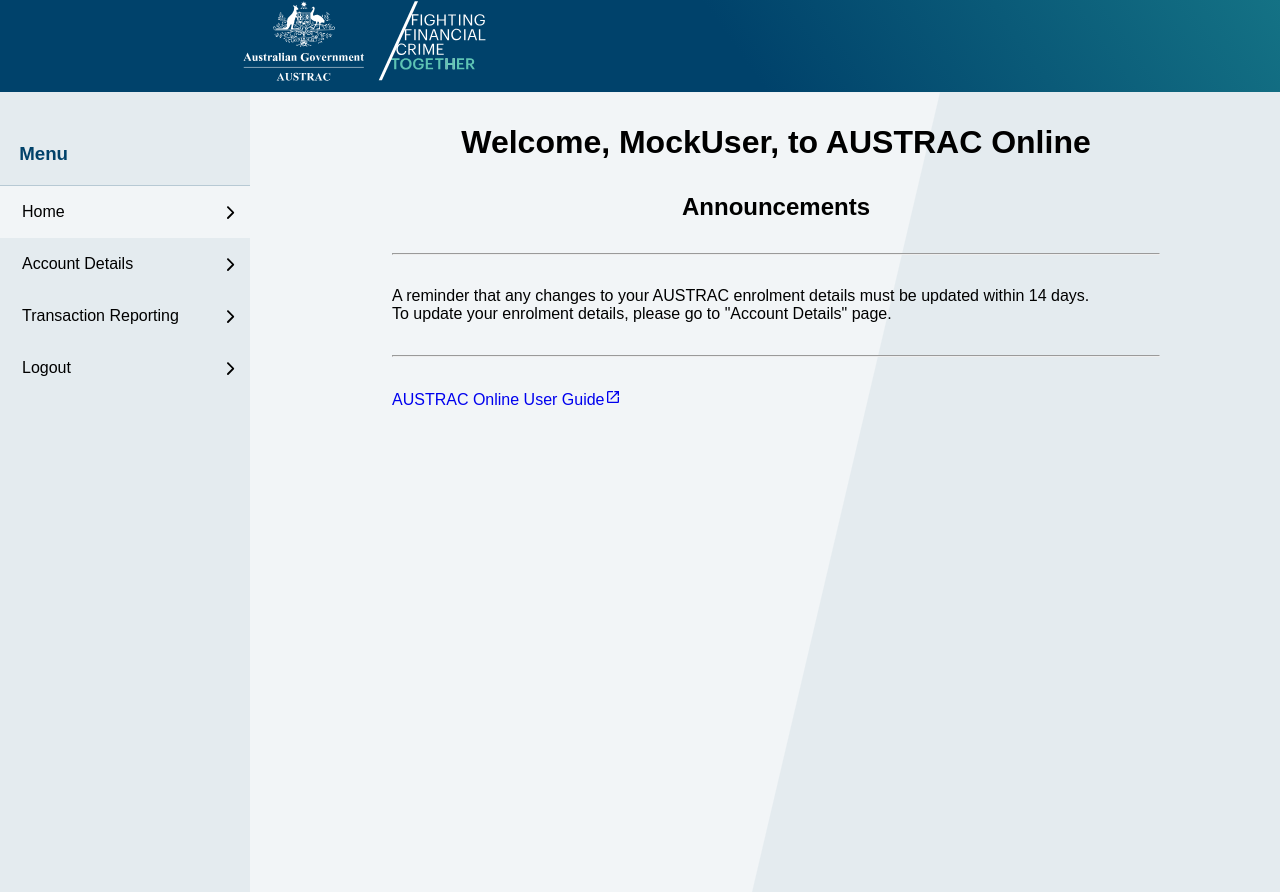
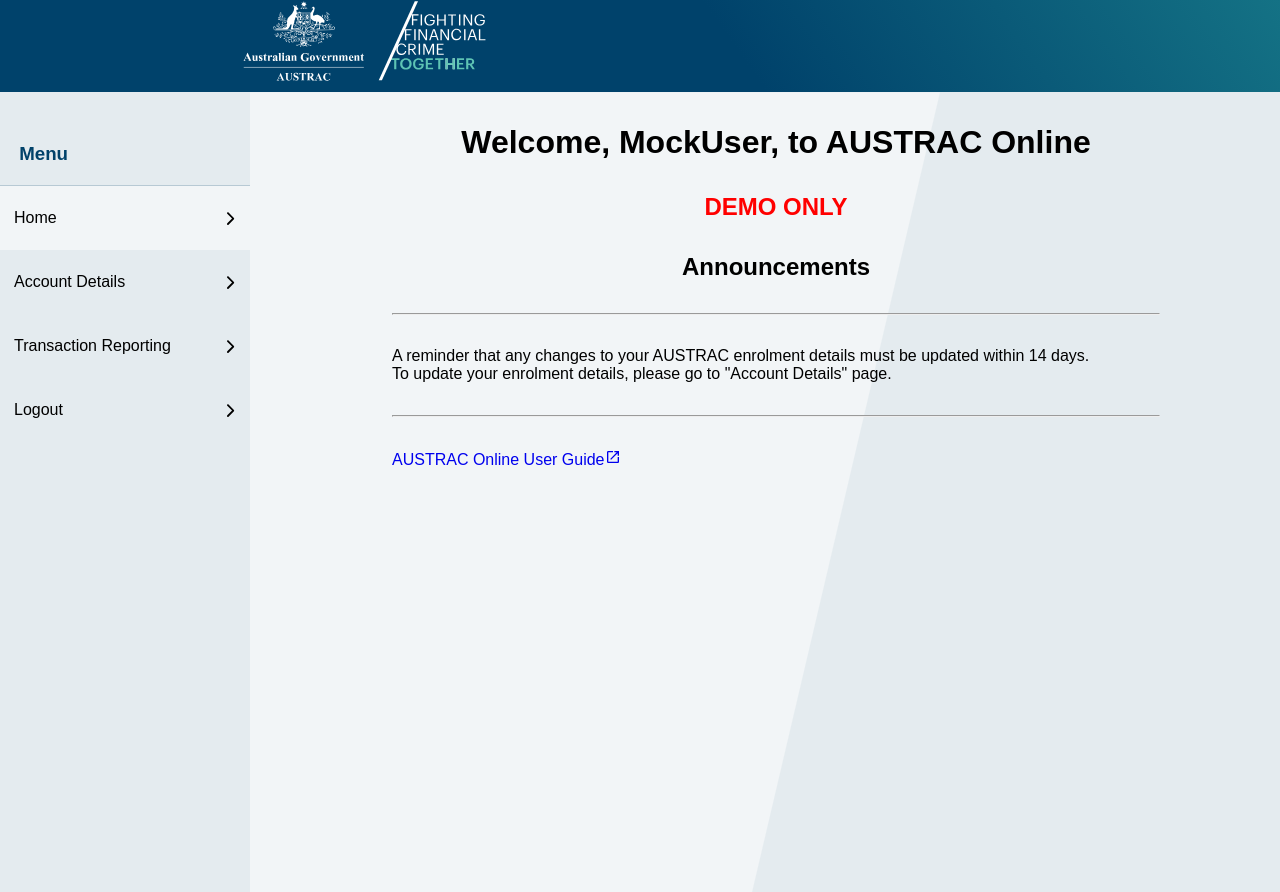
Before and after one commit to cocolam-dev/react-ao, a React (Vite) app: page / in a window 1280 px wide. Both pictures are taken after a click on the button "Login". Built offline with nearby package versions, Linux system fonts and the light colour scheme.

Commit message:
Added DEMO

```diff
--- a/src/App.jsx
+++ b/src/App.jsx
@@ -1,8 +1,7 @@
-import { useState } from "react";
 import "./App.css";
 import Navbar from "./components/Navbar";
 import Login from "./components/Login";
-import logo from "./images/austrac-logo.svg";
+
 import AccountDetails from "./components/AccountDetails";
 import AOHome from "./components/AOHome";
 import { useGlobalContext } from "./components/GlobalContext";
--- a/src/components/AOHome.jsx
+++ b/src/components/AOHome.jsx
@@ -7,6 +7,7 @@
     <div className="AOHomePage">
       <section>
         <h1>Welcome, {currentUser.Username}, to AUSTRAC Online</h1>
+        <h2 className="DemoWarning">DEMO ONLY</h2>
         <h2>Announcements</h2>
         <hr />
         <p>
--- a/src/components/AccountDetails.jsx
+++ b/src/components/AccountDetails.jsx
@@ -46,7 +46,7 @@
   return (
     <div className="AccountDetailsPage">
       <h1>Account Details</h1>
-
+      <h2 className="DemoWarning">DEMO ONLY</h2>
       <form className="AccountDetailsForm">
         <div className="AccountDetailInputField">
           <label htmlFor="Username">Username</label>
--- a/src/components/Login.jsx
+++ b/src/components/Login.jsx
@@ -8,6 +8,7 @@
     <div className="LoginPage">
       <section>
         <h1>AUSTRAC Online</h1>
+        <h2 className="DemoWarning">DEMO ONLY</h2>
         <div className="LoginContainer">
           <LoginExistingUser />
           <LoginNewUser setCurrentPage={setCurrentPage} />
--- a/src/components/LoginExistingUser.jsx
+++ b/src/components/LoginExistingUser.jsx
@@ -15,6 +15,7 @@
   return (
     <div className="LoginExistingUserContainer">
       <h2>Existing User</h2>
+
       <form action="" className="UserLoginForm">
         <label name="UserName">User / Email Address</label>
         <input type="text" value="MockUser" onChange={handleFormInput} />
--- a/src/components/TR.jsx
+++ b/src/components/TR.jsx
@@ -76,6 +76,7 @@
     <div className="TRPage">
       <section>
         <h1>Transaction Reporting</h1>
+        <h2 className="DemoWarning">DEMO ONLY</h2>
         <h2>Upload a transaction report</h2>
         <form className="TRUploadForm">
           <label htmlFor="TRUpload" className="Instruction">
--- a/src/index.css
+++ b/src/index.css
@@ -29,6 +29,13 @@
 
 h2 {
   margin: 2rem 0;
+  display: flex;
+  justify-content: center;
+}
+
+.DemoWarning {
+  color: #ff0000;
+  text-transform: uppercase;
   display: flex;
   justify-content: center;
 }
@@ -295,7 +302,12 @@
   border: none;
   background-color: #e4ebef;
   font-size: 1rem;
-  margin: 1rem;
+  height: 4rem;
+  width: 100%;
+  text-align: left;
+  text-indent: 0.5rem;
+  -moz-user-select: none;
+  -webkit-user-select: none;
 }
 
 .MenuBtn:hover {
```
